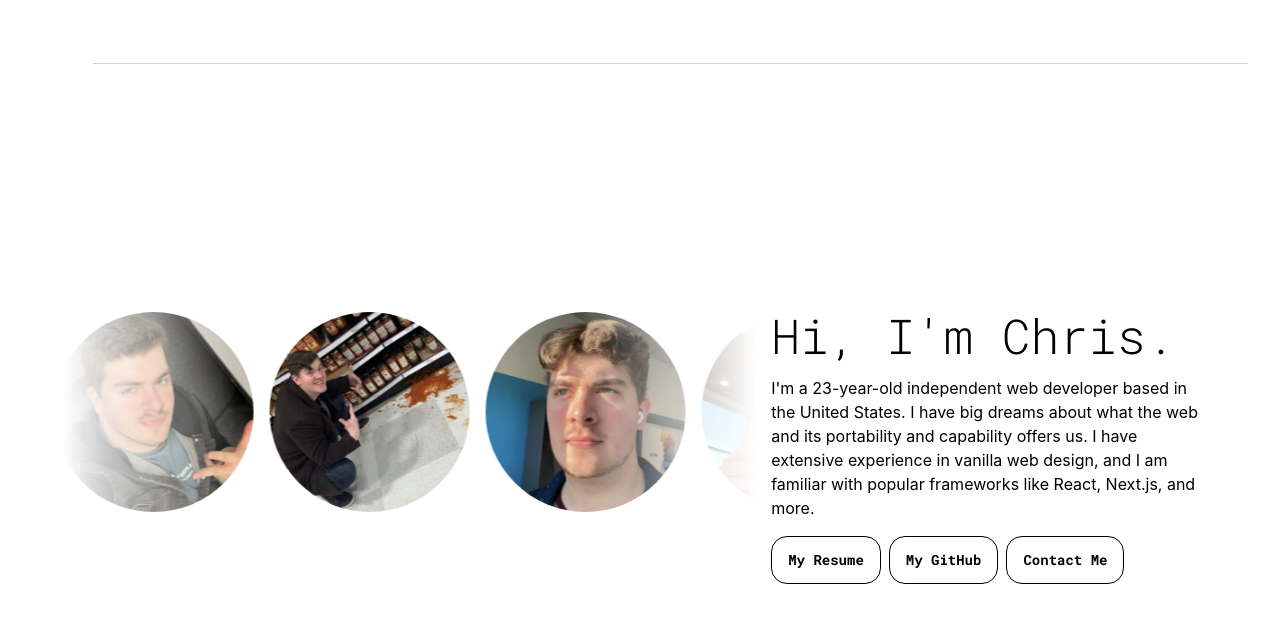
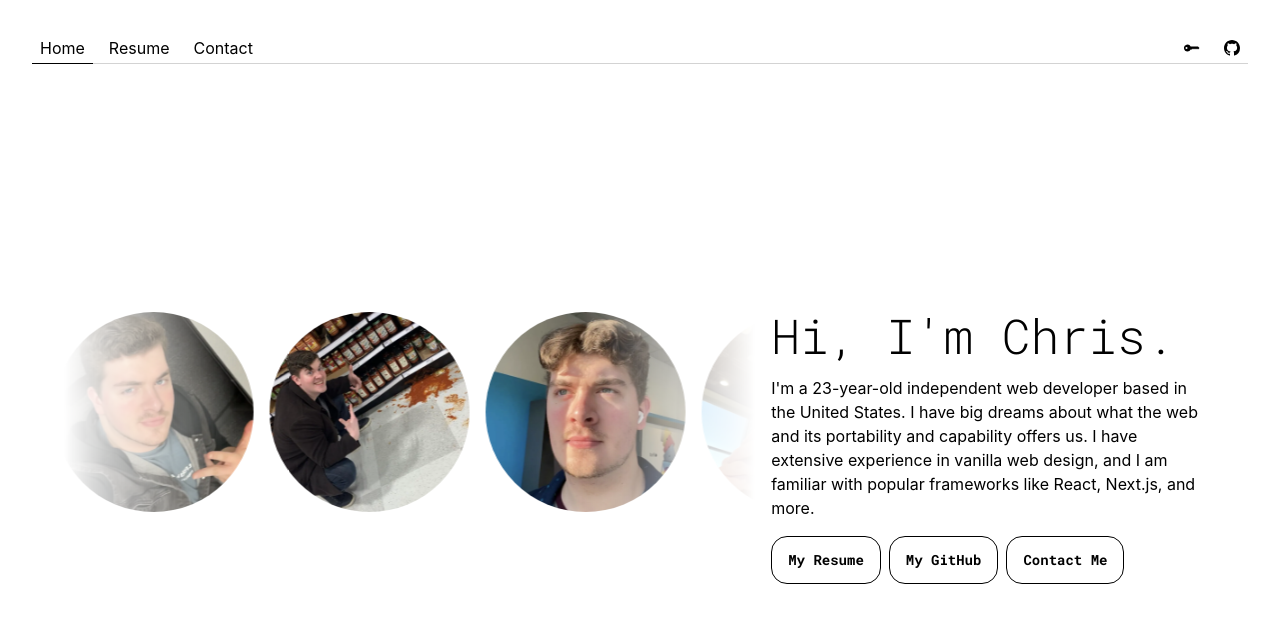
Before and after one commit to TotalChris/portfolio, a React (Vite) app: page / in a window 1280 px wide. Shown: the top 622 px of the page. Built offline with nearby package versions, Linux system fonts and the light colour scheme; no server answers.

Commit message:
✨ feat: update link color and fix Github Link
- Changed the color of the links and shelf to use the CSS variables I set before.
- Fixed URL for Github Link

```diff
--- a/src/components/Navbar.jsx
+++ b/src/components/Navbar.jsx
@@ -39,9 +39,9 @@ const Navbar = () => {
                         <BsKeyFill />
                     </Link>
                 )}
-                <Link to="#" className={`endcap ${location.pathname === '#' && 'current'}`}>
+                <a href="https://github.com/totalchris/" className={`endcap ${location.pathname === '#' && 'current'}`}>
                     <BsGithub />
-                </Link>
+                </a>
             </nav>
         </div>
     )
--- a/src/styles/Navbar.css
+++ b/src/styles/Navbar.css
@@ -16,7 +16,7 @@ a{
     height: inherit;
     padding-inline: .5rem;
     align-content: center;
-    color: white;
+    color: var(--primary);
     text-decoration: none;
     border-bottom: 1px solid transparent;
     transition: border-bottom .2s ease-in-out;
@@ -27,7 +27,7 @@ a:has(svg){
 }
 
 a.current{
-    border-bottom: 1px solid white !important;
+    border-bottom: 1px solid var(--primary) !important;
 }
 
 .endcap:not(.endcap ~ .endcap){
```
